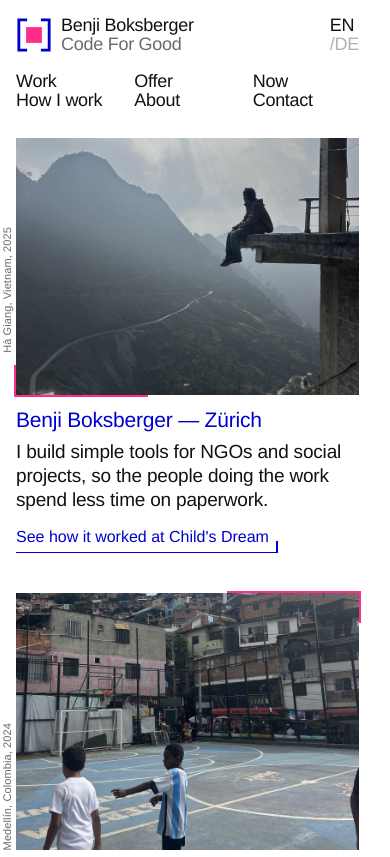
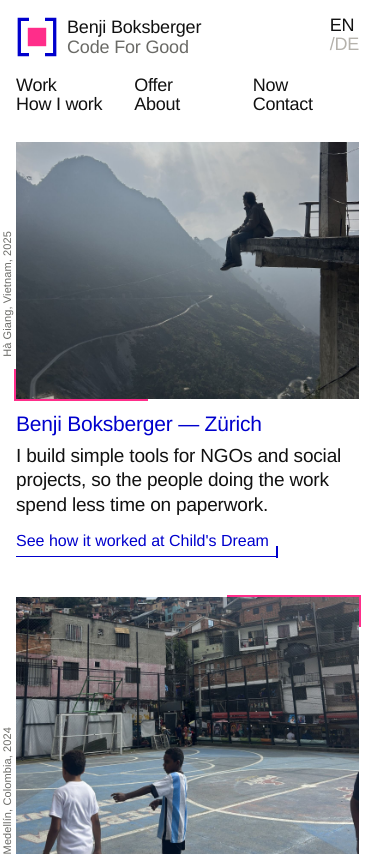
Before and after one commit to BB8006/benjiboksberger.ch, a plain HTML site: page index.html in a window 390 px wide. Shown: the top 857 px of the page. Drawn offline with Linux system fonts and the light colour scheme.

Commit message:
Wordmark spacing and mark size as in the logo sheet

```diff
--- a/assets/site.css
+++ b/assets/site.css
@@ -26,7 +26,7 @@ h1,h2,.xl{font-weight:400;font-size:clamp(30px,3.2vw,42px);line-height:1.04;lett
 .grid{display:grid;grid-template-columns:repeat(12,minmax(0,1fr));column-gap:var(--g)}
 /* header: quarters, the only Medium on the site */
 .top{padding:24px 0 40px;line-height:1.05;letter-spacing:-.015em;font-weight:500}
-.brand{grid-column:1/4;display:flex;gap:9px;align-items:center;align-self:start}.brand i{font-style:normal;font-weight:400;color:var(--muted)}.mk{height:44px;width:auto;flex:none}
+.brand{grid-column:1/4;display:flex;gap:9px;align-items:center;align-self:start}.brand span{line-height:1.12;letter-spacing:-.01em}.brand i{font-style:normal;font-weight:400;color:var(--muted)}.mk{height:49px;width:auto;flex:none}
 .nav{grid-column:4/12;display:grid;grid-template-columns:repeat(8,minmax(0,1fr));column-gap:var(--g)}
 .nc{grid-column:span 3;display:flex;flex-direction:column;align-items:flex-start}.nc:last-child{grid-column:span 2}
 .nav a,.brand{transition:opacity .25s ease}.nav a:hover,.brand:hover{opacity:0}.nav a[aria-current]{color:var(--blue)}
@@ -72,7 +72,7 @@ footer a:hover{color:var(--ink)}
  :root{--g:12px;--gap:56px}
  body{font-size:19px}
  .wrap{padding:0 16px}
- .top{font-size:18px;padding:16px 0 28px;row-gap:18px}.mk{height:36px}
+ .top{font-size:18px;padding:16px 0 28px;row-gap:18px}.mk{height:42px}
  .brand{grid-column:1/10}.lang{grid-column:10/13;grid-row:1}.nav{grid-column:1/13;grid-row:2;grid-template-columns:repeat(3,minmax(0,1fr))}.nc,.nc:last-child{grid-column:span 1}
  .a,.b{grid-column:1/13}.a+.b{margin-top:40px}.split{padding-bottom:0}.place{font-size:11px;margin-right:3px}.stages{aspect-ratio:auto;padding-bottom:0}.story{aspect-ratio:auto}.pricing{margin-top:40px}.end{padding-bottom:0}.lo{padding-top:0}.q{grid-column:span 6}.q:nth-child(n+3){margin-top:12px}
  footer{flex-direction:column;gap:2px}
```
